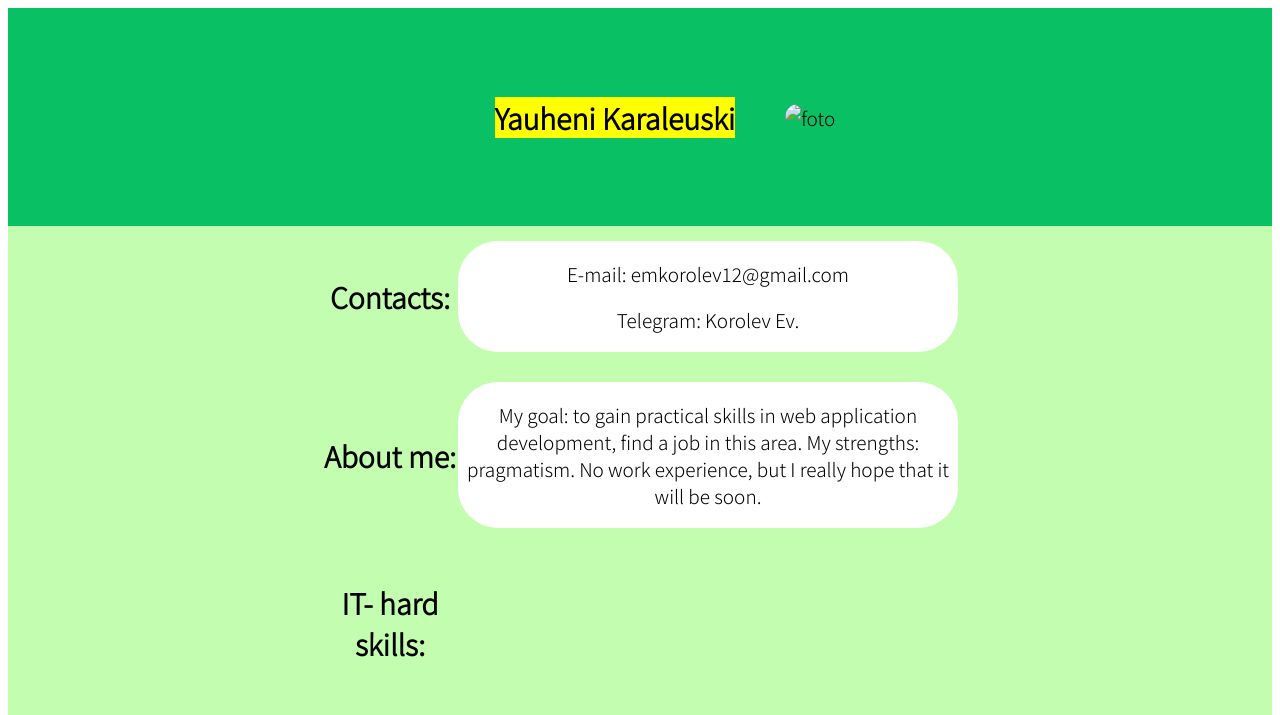
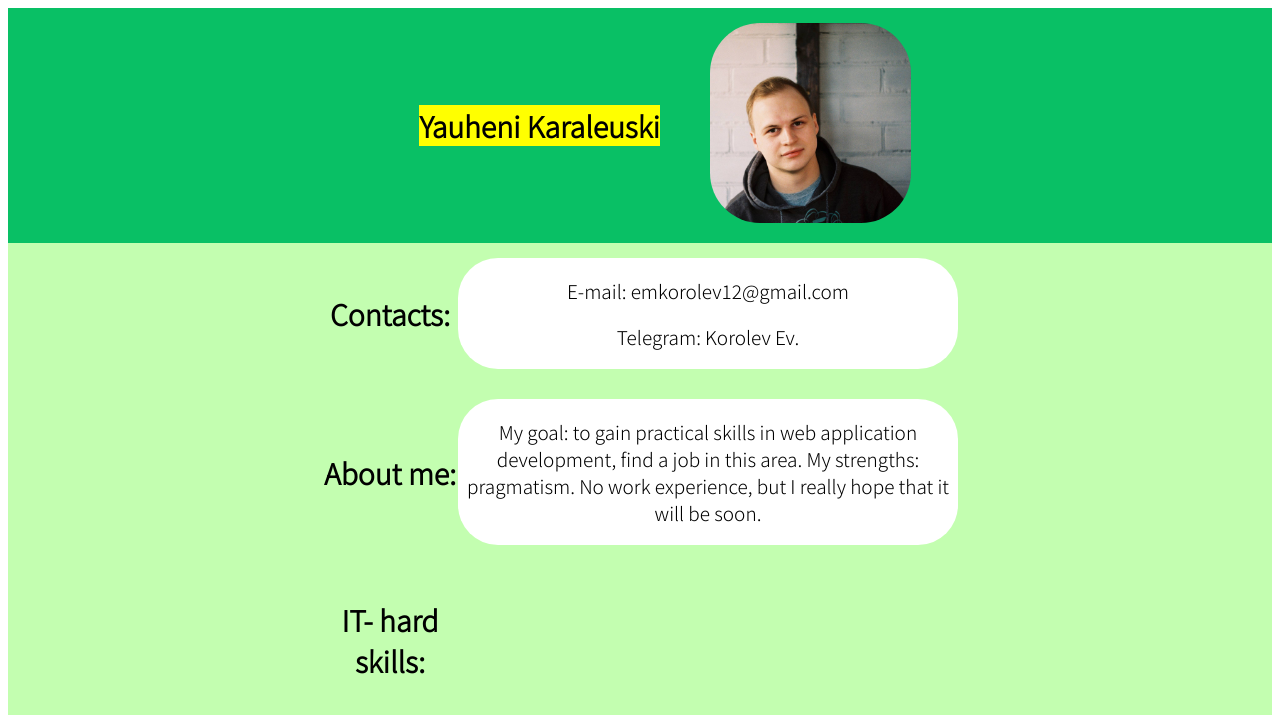
Before and after one commit to korolevskiy08/rsschool-cv, a plain HTML site: page index.html in a window 1280 px wide. Shown: the top 715 px of the page. Drawn offline with Linux system fonts and the light colour scheme.

Commit message:
feat:  added photo

```diff
--- a/index.html
+++ b/index.html
@@ -16,7 +16,7 @@
                 <h1><mark>Yauheni Karaleuski</mark></h1>
             </div>
             <div class="foto">
-                <img src="foto/index.jpg" alt="foto">
+                <img src="index.jpg" alt="foto">
             </div>
         </section>
             <section id="id1">
```
